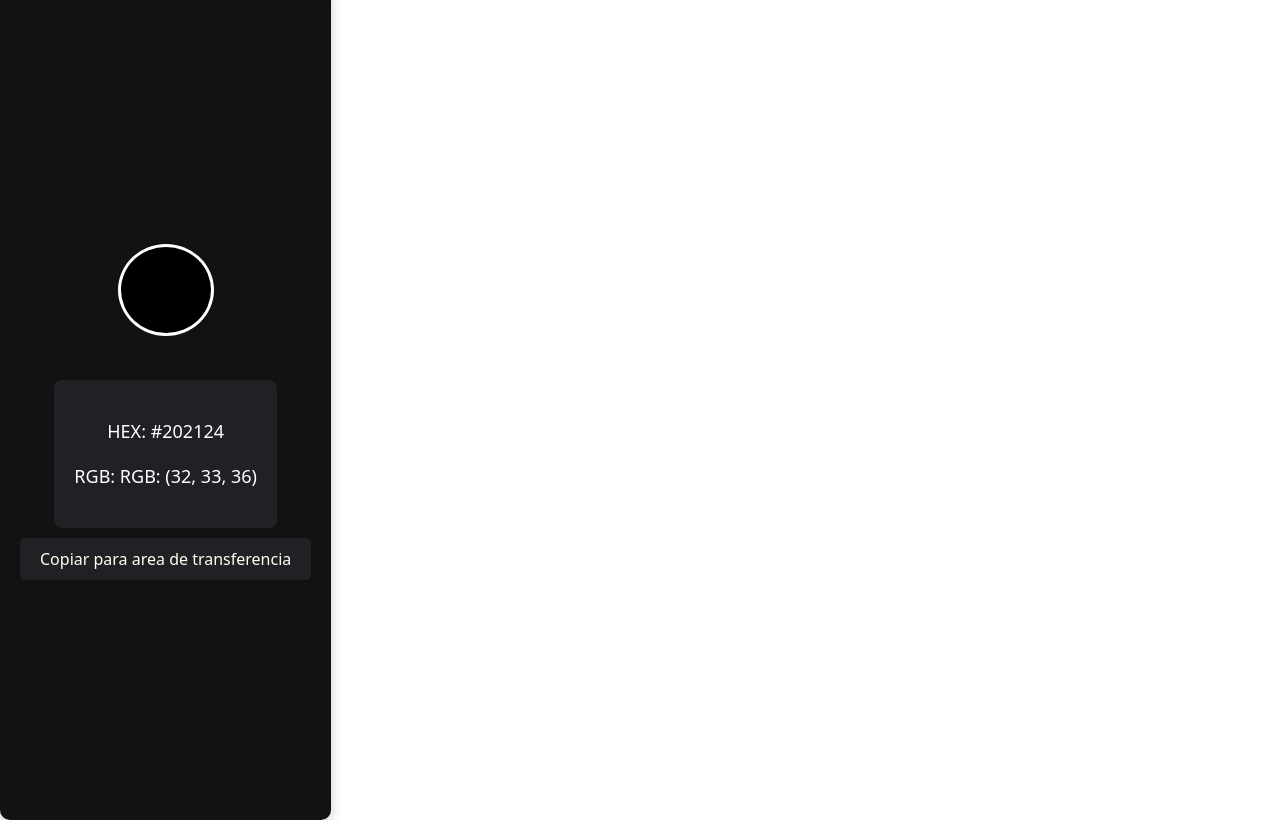
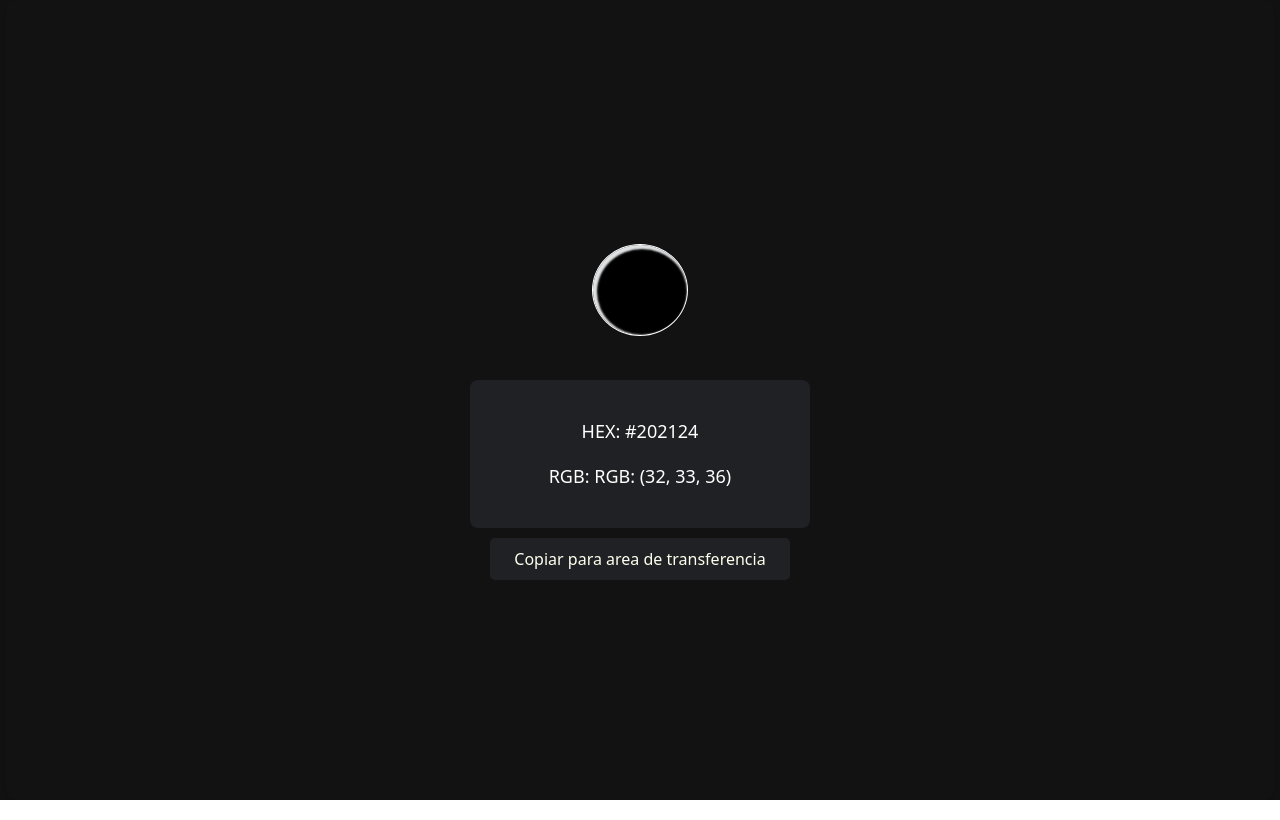
Before and after one commit to hector-leubeck/color-selector, a React (Vite) app: page / in a window 1280 px wide. Built offline with nearby package versions, Linux system fonts and the light colour scheme.

Commit message:
style: Add color selector box shadow

```diff
--- a/src/App.jsx
+++ b/src/App.jsx
@@ -21,6 +21,7 @@ const MainButton = styled.button`
 
 const AppWrapper = styled.div`
   display: flex;
+  flex-direction: column;
   justify-content: center;
   align-items: center;
   height: 100vh;
--- a/src/components/ColorDisplay.jsx
+++ b/src/components/ColorDisplay.jsx
@@ -2,6 +2,7 @@ import React from "react";
 import styled from "styled-components";
 
 const Display = styled.div`
+  min-width: 300px;
   margin-top: 20px;
   padding: 20px;
   text-align: center;
@@ -9,6 +10,7 @@ const Display = styled.div`
   font-size: 18px;
   color: white;
   transition: background-color 0.3s ease-in-out;
+  flex: 0 1 1;
 `;
 
 const hexToRgb = (hex) => {
--- a/src/components/ColorSelector.jsx
+++ b/src/components/ColorSelector.jsx
@@ -19,12 +19,13 @@ const ColorWheel = styled.input`
 
   &::-webkit-color-swatch {
     border-radius: 50%;
-    border: 3px solid #fff;
+    border: 1px solid #fff;
+    box-shadow: inset 2px 2px 2px 2px #e0e2e4;
   }
 
   &::-moz-color-swatch {
     border-radius: 50%;
-    border: 3px solid #fff;
+    border: 1px solid #fff;
   }
 
   &:hover {
--- a/src/components/Container.jsx
+++ b/src/components/Container.jsx
@@ -3,17 +3,16 @@ import styled from "styled-components";
 const Container = styled.div`
   display: flex;
   flex-direction: column;
+  justify-content: center;
   align-items: center;
-  justify-content: center;
-  background-color: ${(props) =>
-    props.backgroundColor || "#333"}; /* Cor do fundo baseada na prop */
-  padding: 20px;
+  background-color: ${(props) => props.backgroundColor || "#333"};
+  box-sizing: border-box
+  padding: 10px 60px;
+  margin: 0 0.5vw;
   border-radius: 10px;
-  width: 90%;
-  max-width: 600px;
+  width: 99vw;
   box-shadow: 0 4px 12px rgba(0, 0, 0, 0.2);
-  min-height: 100vh; /* Garantir que ocupe toda a altura da tela */
-
+  min-height: 100vh;
   @media (max-width: 600px) {
     width: 95%;
     padding: 15px;
--- a/src/components/CopyButton.jsx
+++ b/src/components/CopyButton.jsx
@@ -10,6 +10,7 @@ const Button = styled.button`
   color: #ffffee;
   font-size: 16px;
   border-radius: 5px;
+  min-width: 300px;
 
   &:hover {
     background: #00ddaa;
```
